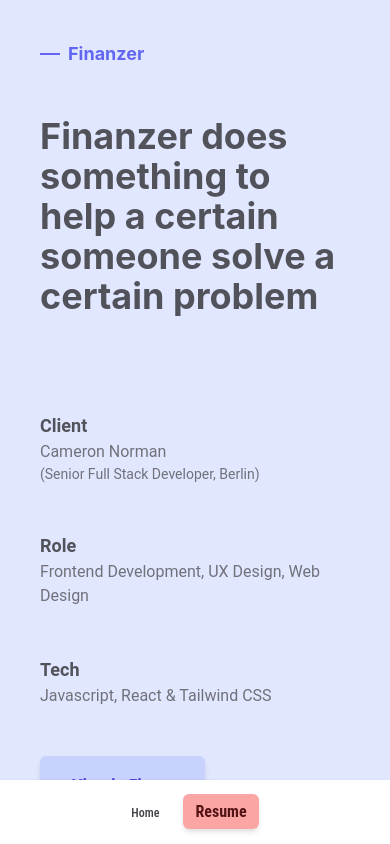
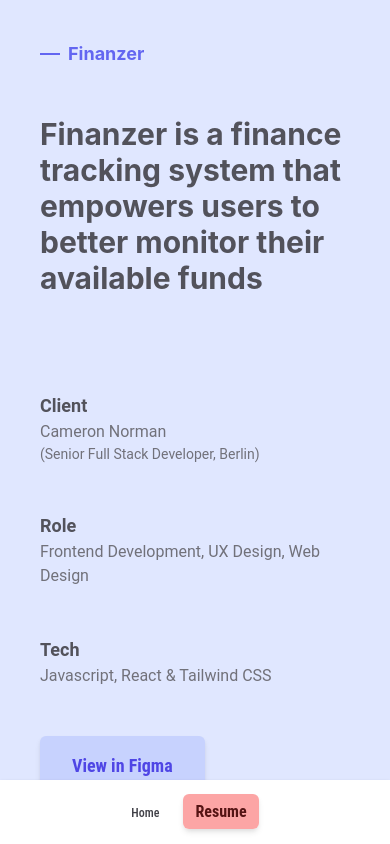
Before and after one commit to Chrys-Nicolaides/portfolio, a React (Create React App) app: page /finanzer in a window 390 px wide. Shown: the top 844 px of the page. Built offline with nearby package versions, Linux system fonts and the light colour scheme.

Commit message:
style: :lipstick: Responsive design improved

```diff
--- a/src/pages/FeatureProjectPage.js
+++ b/src/pages/FeatureProjectPage.js
@@ -43,10 +43,14 @@
             <div className="cs-title-dash"></div>
             <h3 className="cs-title">Finanzer</h3>
           </div>
-          <h2 className="cs-subtitle xl:text-7xl md:text-6xl text-4xl">
+          <h2 className="cs-subtitle 2xl:text-7xl xl:text-5xl md:text-4xl text-3xl">
+            Finanzer is a finance tracking system that empowers users to better
+            monitor their available funds
+          </h2>
+          {/* <h2 className="cs-subtitle xl:text-7xl md:text-6xl text-4xl">
             Finanzer does something to help a certain someone solve a certain
             problem
-          </h2>
+          </h2> */}
           <div className="flex md:flex-row flex-col gap-12 w-11/12 font-body items-start">
             <div className="md:w-1/4 w-full">
               <h3 className="text-gray-600 dark:text-gray-200 font-bold sm:text-2xl text-lg">
--- a/src/pages/LandingPage.js
+++ b/src/pages/LandingPage.js
@@ -3,7 +3,7 @@
 
 const LandingPage = () => {
   return (
-    <div className="md:pt-52 pt-8 md:pb-36 pb-8 sm:mb-0 mb-20">
+    <div className="md:pt-52 pt-10 md:pb-36 pb-8 sm:mb-0 mb-20">
       <div className="flex content-center text-red-600 dark:text-gray-400">
         <HandWave className="sm:h-8 sm:w-8 h-6 w-6 -mt-0.5 fill-current text-red-500" />
         <h3 className="greeting text-gray-500 dark:text-gray-400 font-body font-medium xl:text-lg md:text-sm xl:pb-4 pb-2 sm:text-lg ml-3">
```
